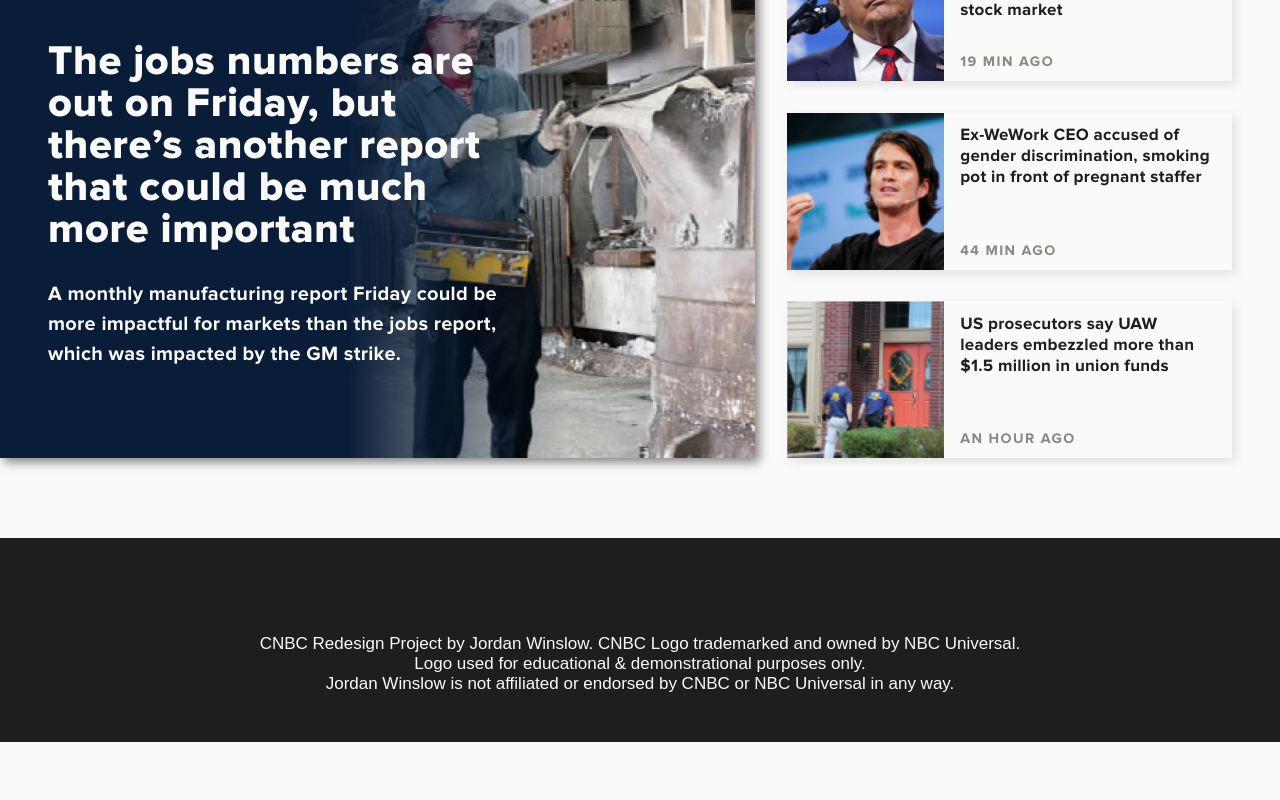
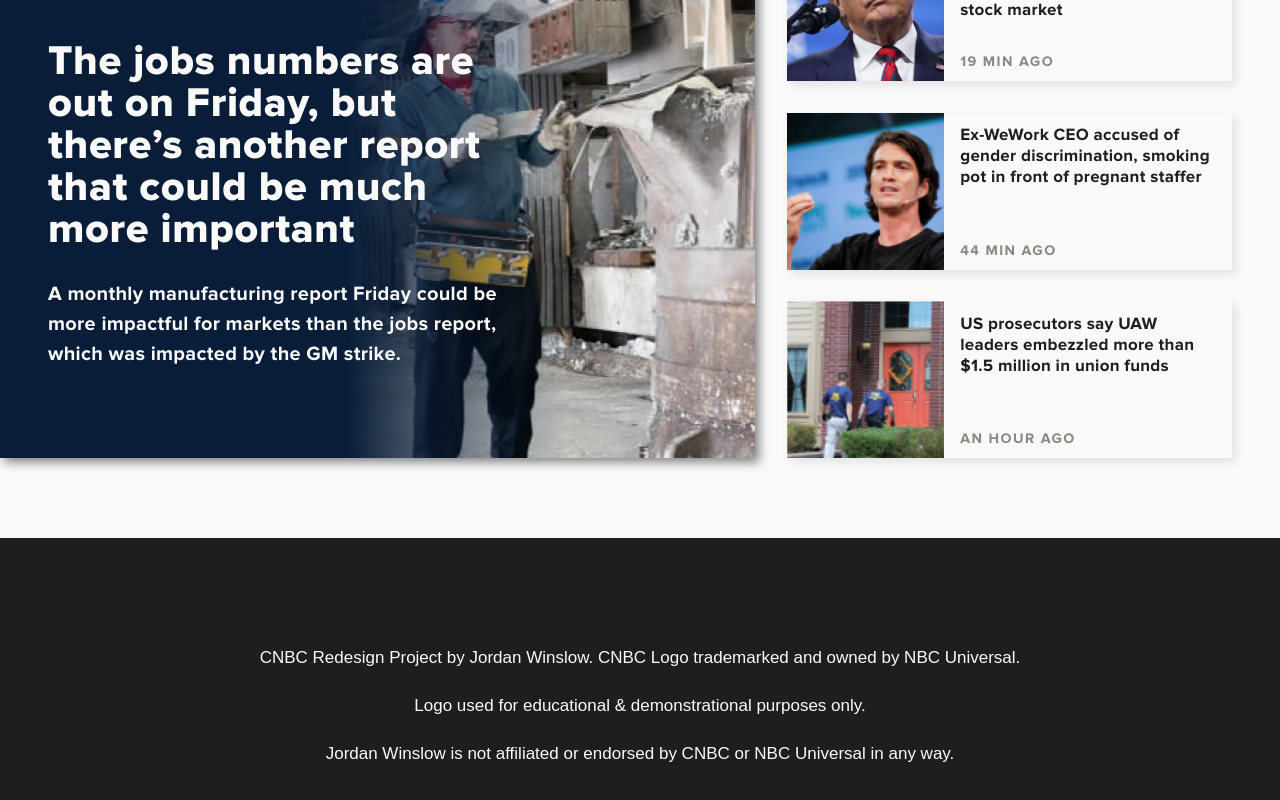
Before and after one commit to JordanWinslow/cnbc-redesign, a React (Create React App) app: page / in a window 1280 px wide. Shown: the part 501-1301 px from the top of the page. Before the commit the page ends 1243 px from the top, so only its background shows below. Built offline with nearby package versions, Linux system fonts and the light colour scheme; a web font is replaced by a local one.

Commit message:
Finished Website

```diff
--- a/src/App.js
+++ b/src/App.js
@@ -4,6 +4,7 @@ import TopNavHeader from "./components/header-component/TopNavHeader"
 import StockBar from "./components/stock-bar-component/StockBar"
 import NewsDivider from "./components/NewsDivider"
 import FullWidthHero from "./components/hero-news-component/FullWidthHero"
+import Footer from "./components/Footer"
 
 function App() {
   return (
@@ -12,26 +13,7 @@ function App() {
       <StockBar />
       <NewsDivider />
       <FullWidthHero />
-      <footer
-        style={{
-          marginTop: "5rem",
-          backgroundColor: "var(--black)",
-          color: "var(--white)",
-          padding: "3rem"
-        }}
-      >
-        <p align="center" style={{ marginTop: "3rem" }}>
-          CNBC Redesign Project by Jordan Winslow. CNBC Logo trademarked and
-          owned by NBC Universal.
-        </p>
-        <p align="center">
-          Logo used for educational & demonstrational purposes only.
-        </p>
-        <p align="center">
-          Jordan Winslow is not affiliated or endorsed by CNBC or NBC Universal
-          in any way.
-        </p>
-      </footer>
+      <Footer />
     </Fragment>
   )
 }
--- /dev/null
+++ b/src/components/Footer.jsx
@@ -0,0 +1,29 @@
+import React from "react"
+
+const Footer = () => {
+  return (
+    <footer
+      style={{
+        marginTop: "5rem",
+        backgroundColor: "var(--black)",
+        color: "var(--white)",
+        padding: "3rem 3rem 5rem 3rem",
+        lineHeight: "3rem"
+      }}
+    >
+      <p align="center" style={{ marginTop: "3rem" }}>
+        CNBC Redesign Project by Jordan Winslow. CNBC Logo trademarked and owned
+        by NBC Universal.
+      </p>
+      <p align="center">
+        Logo used for educational & demonstrational purposes only.
+      </p>
+      <p align="center">
+        Jordan Winslow is not affiliated or endorsed by CNBC or NBC Universal in
+        any way.
+      </p>
+    </footer>
+  )
+}
+
+export default Footer
```
